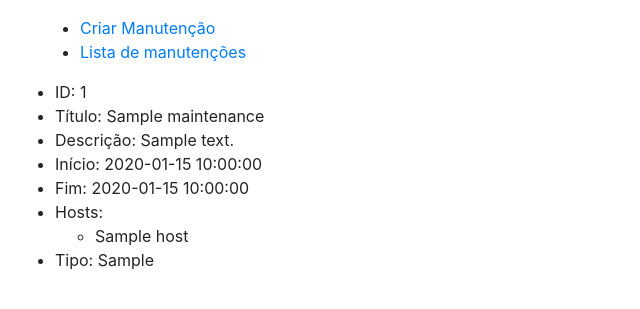
After one commit to diegodrf/host-maintenance, a Flask app: template app/templates/maintenance_list.html in a window 1280 px wide. The commit adds this page. Shown: the top 309 px of the page, without its empty margins (0-640 px from the left). Run offline with Flask 2, Linux system fonts and the light colour scheme; the template is opened without the code that fills it: most values are stand-ins (such as "Sample title", 1, 10 or a date in 2020); some libraries are stand-ins or nearby versions.

Commit message:
Corrigido o problema de timezone através da variável de ambiente TZ. Criada a tela de listagem das manutenções. Criado o menu para navegar entre as páginas.

```diff
--- a/app/main.py
+++ b/app/main.py
@@ -3,7 +3,6 @@ import app.epoch as epoch
 from app.API.zabbixapi import Zabbix
 from app import models
 from app.API.auth import Auth
-
 
 
 app = Flask(__name__)
@@ -58,5 +57,10 @@ def manitenanceToZabbix():
     return str(message)
 
 
+@app.route('/maintenance_list')
+def maintenance_list():
+    maintenances = models.get_maintenance()
+    return render_template('maintenance_list.html', maintenances=maintenances)
+
 if __name__ == '__main__':
     app.run(debug=True, host='127.0.0.1', port=5000)
--- a/app/templates/base.html
+++ b/app/templates/base.html
@@ -2,12 +2,20 @@
 <html lang="en">
 <head>
     <meta charset="UTF-8">
-    <link rel="stylesheet" href="https://stackpath.bootstrapcdn.com/bootstrap/4.1.3/css/bootstrap.min.css" integrity="sha384-MCw98/SFnGE8fJT3GXwEOngsV7Zt27NXFoaoApmYm81iuXoPkFOJwJ8ERdknLPMO" crossorigin="anonymous">
+    <link rel="stylesheet" href="{{ url_for('static', filename='bootstrap.css') }}">
     {%  block header %}
     {% endblock %}
     <title>Manutenção</title>
 </head>
 <body>
+    <aside>
+        <menu>
+            <ul>
+                <li><a href="{{ url_for('maintenance') }}">Criar Manutenção</a></li>
+                <li><a href="{{ url_for('maintenance_list') }}">Lista de manutenções</a></li>
+            </ul>
+        </menu>
+    </aside>
     <div class="container-fluid">
         {% block content %}
         {% endblock %}
--- /dev/null
+++ b/app/templates/maintenance_list.html
@@ -0,0 +1,22 @@
+{% extends "base.html" %}
+{% block content %}
+    {% for maintenance in maintenances %}
+        <ul>
+            <li>ID: {{ maintenance.maintenanceid }}</li>
+            <li>Título: {{ maintenance.name }}</li>
+            <li>Descrição: {{ maintenance.description }}</li>
+            <li>Início: {{ maintenance.active_since }}</li>
+            <li>Fim: {{ maintenance.active_till }}</li>
+            <li>Hosts:
+                <ul>
+            {% for host in maintenance.hosts %}
+                <li>{{ host.name }}</li>
+            {% endfor %}
+                    </ul>
+            </li>
+            <li>Tipo: {{ maintenance.maintenance_type }}</li>
+        </ul>
+
+    {% endfor %}
+
+{% endblock %}
```
Also changed, not shown: app/epoch.py (+7 -6 lines), app/models.py (+16 -0 lines), README.md, app/test.py (line endings or trailing spaces).
